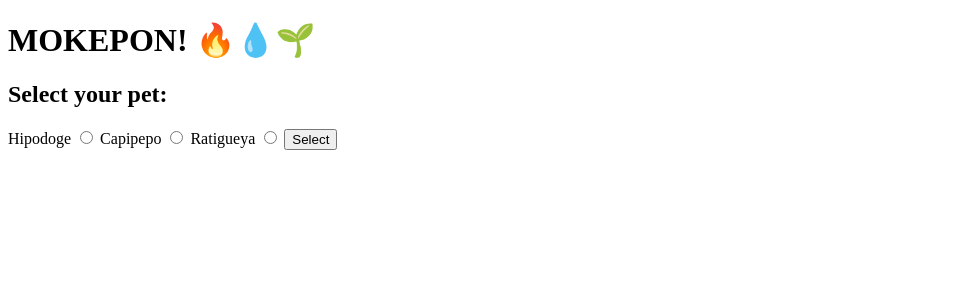
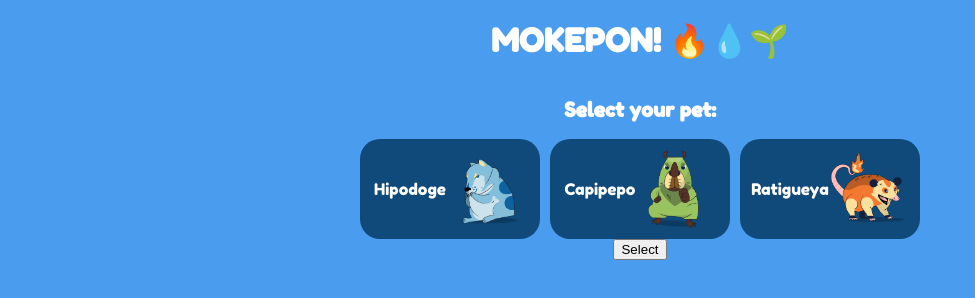
Before and after one commit to Jos017/mokepon, a plain HTML site: page mokepon.html in a window 1280 px wide. Shown: the whole page, without its empty margins (0-975 px from the left). Drawn offline with Linux system fonts and the light colour scheme.

Commit message:
Add new css file, and apply styles and images to the mokepon cards

```diff
--- a/mokepon.html
+++ b/mokepon.html
@@ -5,21 +5,36 @@
     <meta http-equiv="X-UA-Compatible" content="IE=edge">
     <meta name="viewport" content="width=device-width, initial-scale=1.0">
     <title>MOKEPON!</title>
+    <link rel="preconnect" href="https://fonts.googleapis.com">
+    <link rel="preconnect" href="https://fonts.gstatic.com" crossorigin>
+    <link href="https://fonts.googleapis.com/css2?family=Fredoka+One&display=swap" rel="stylesheet">
+    <link rel="stylesheet" href="./styles.css">
 </head>
 <body>
-    <h1>MOKEPON! 🔥💧🌱</h1>
+    <h1 class="title">MOKEPON! 🔥💧🌱</h1>
     <section id="select-pet">
-        <h2>Select your pet:</h2>
-        <label for="hipodoge">Hipodoge</label>
-        <input type="radio" name="pet" id="hipodoge"/>
-        <label for="capipepo">Capipepo</label>
-        <input type="radio" name="pet" id="capipepo" />
-        <label for="ratigueya">Ratigueya</label>
-        <input type="radio" name="pet" id="ratigueya" />
+        <h2 class="subtitle">Select your pet:</h2>
+        <div class="cards">
+            <label class="card-mokepon" for="hipodoge">
+                <p>Hipodoge</p>
+                <img src="./assets/images/mokepons_mokepon_hipodoge_attack.webp" alt="hipodoge" />
+            </label>
+            <input type="radio" name="pet" id="hipodoge"/>
+            <label class="card-mokepon" for="capipepo">
+                <p>Capipepo</p>
+                <img src="./assets/images/mokepons_mokepon_capipepo_attack.webp" alt="capipepo" />
+            </label>
+            <input type="radio" name="pet" id="capipepo" />
+            <label class="card-mokepon" for="ratigueya">
+                <p>Ratigueya</p>
+                <img src="./assets/images/mokepons_mokepon_ratigueya_attack.webp" alt="ratigueya" />
+            </label>
+            <input type="radio" name="pet" id="ratigueya" />
+        </div>
         <button id="button-pet">Select</button>
     </section>
     <section id="select-attack">
-        <h2>Select your attack:</h2>
+        <h2 class="subtitle">Select your attack:</h2>
         <p>Your pet <span id="pet-player"></span> has <span id="lives-player">3</span> lives</p>
         <p>Enemy's pet <span id="pet-enemy"></span> has <span id="lives-enemy">3</span> lives</p>
         <p>
--- /dev/null
+++ b/styles.css
@@ -0,0 +1,61 @@
+:root {
+    /* Lucario Color Palete */
+    --black: #393939;
+    --white: #ffffff;
+    --first: #4a9cee;
+    --second: #838383;
+    --third: #e6e69c;
+    --forth: #104a7b;
+    --fifth: #29739c;
+}
+
+body {
+    font-family: 'Fredoka One', cursive;
+    background-color: var(--first);
+}
+
+#select-pet {
+    display: flex;
+    flex-direction: column;
+    justify-content: center;
+    align-items: center;
+}
+
+.title {
+    text-align: center;
+    color: var(--white);
+    font-size: 32px;
+}
+
+.subtitle {
+    color: var(--white);
+    font-size: 20px;
+}
+
+
+
+.cards {
+    display: flex;
+    gap: 10px;
+}
+
+.card-mokepon {
+    display: flex;
+    justify-content: center;
+    align-items: center;
+    box-sizing: border-box;
+    width: 180px;
+    height: 100px;
+    padding: 10px;
+    border-radius: 20px;
+    background-color: var(--forth);
+    color: var(--white);
+}
+
+.card-mokepon img {
+    width: 80px;
+}
+
+input {
+    display: none;
+}
```
